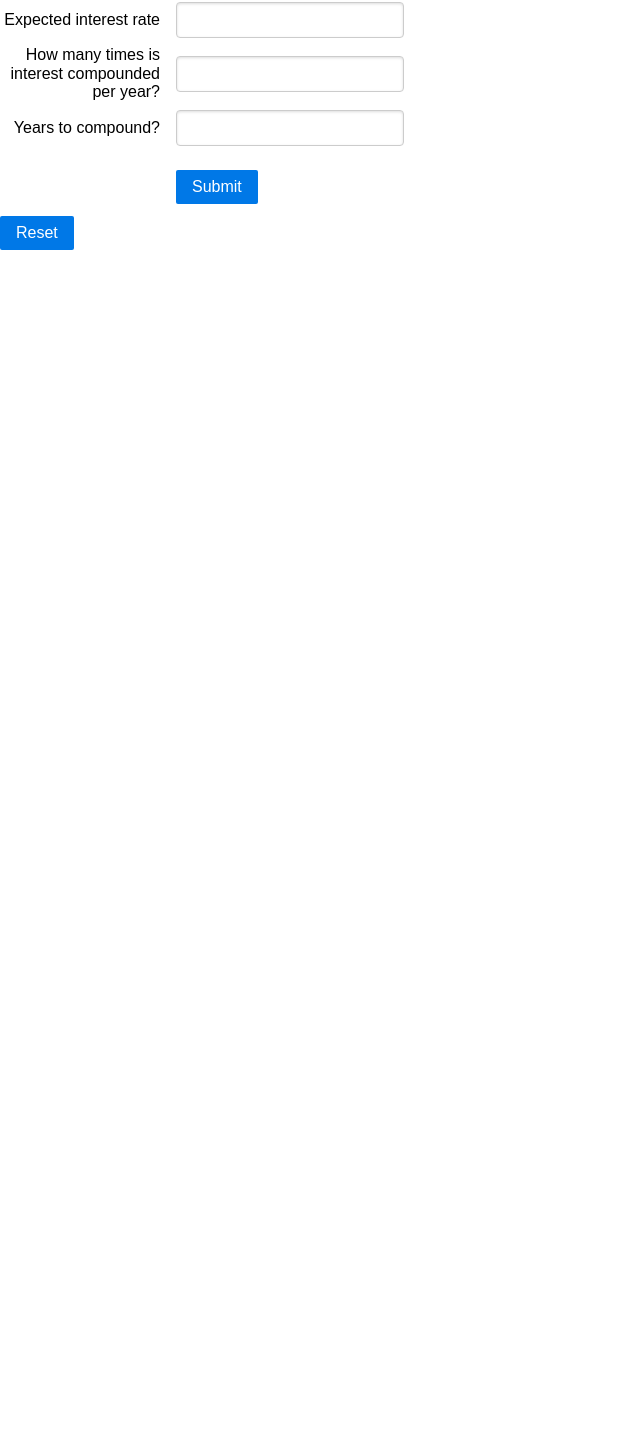
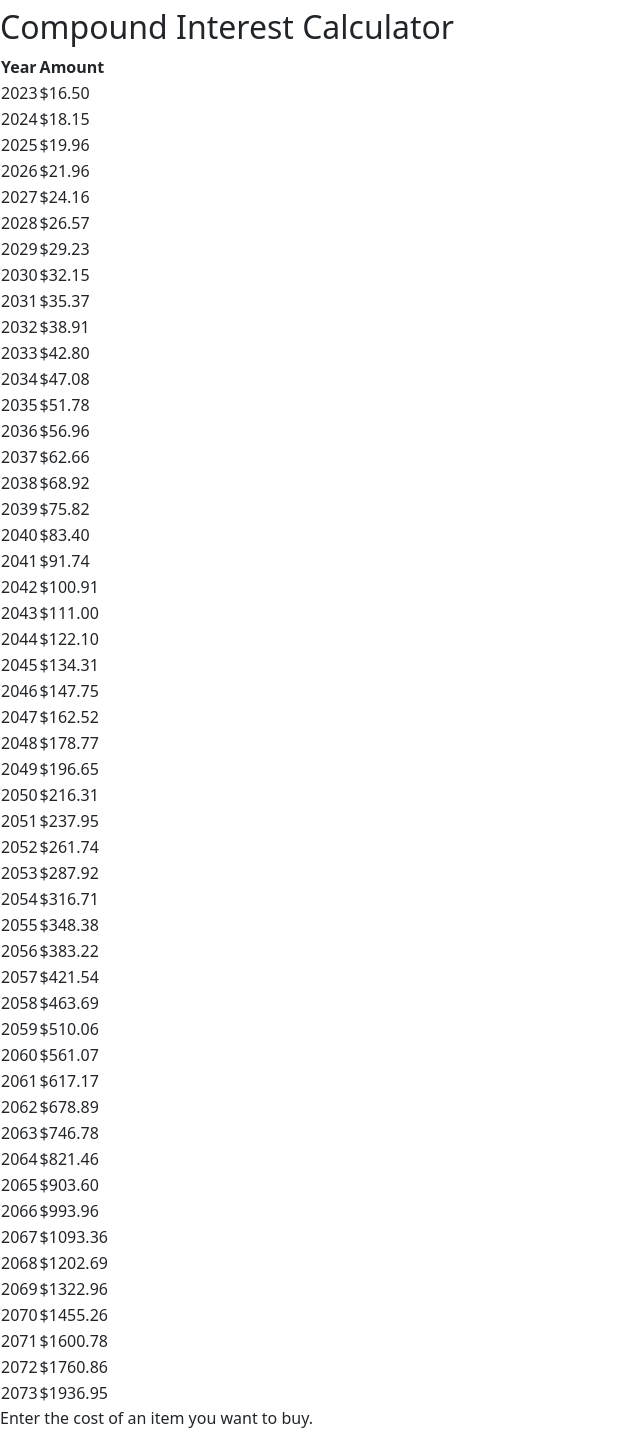
Before and after one commit to Jrod327/financial-calculators, a React (Vite) app: page / in a window 1280 px wide. Shown: the part 48-1486 px from the top of the page, without its empty margins (0-640 px from the left). Before the commit the page ends 800 px from the top, so only its background shows below. Built offline with nearby package versions, Linux system fonts and the light colour scheme.

Commit message:
add compound interest functionality

```diff
--- a/index.html
+++ b/index.html
@@ -5,14 +5,18 @@
 		<link rel="icon" type="image/svg+xml" href="/vite.svg" />
 		<meta name="viewport" content="width=device-width, initial-scale=1" />
 		<link
+			href="https://cdn.jsdelivr.net/npm/bootstrap@5.3.0/dist/css/bootstrap.min.css"
 			rel="stylesheet"
-			href="https://cdn.jsdelivr.net/npm/purecss@3.0.0/build/pure-min.css"
-			integrity="sha384-X38yfunGUhNzHpBaEBsWLO+A0HDYOQi8ufWDkZ0k9e0eXz/tH3II7uKZ9msv++Ls"
+			integrity="sha384-9ndCyUaIbzAi2FUVXJi0CjmCapSmO7SnpJef0486qhLnuZ2cdeRhO02iuK6FUUVM"
 			crossorigin="anonymous" />
 		<title>Financial Calculators</title>
 	</head>
 	<body>
 		<div id="root"></div>
 		<script type="module" src="/src/main.jsx"></script>
+		<script
+			src="https://cdn.jsdelivr.net/npm/bootstrap@5.3.0/dist/js/bootstrap.bundle.min.js"
+			integrity="sha384-geWF76RCwLtnZ8qwWowPQNguL3RmwHVBC9FhGdlKrxdiJJigb/j/68SIy3Te4Bkz"
+			crossorigin="anonymous"></script>
 	</body>
 </html>
--- a/package.json
+++ b/package.json
@@ -11,6 +11,7 @@
   },
   "dependencies": {
     "react": "^18.2.0",
+    "react-bootstrap": "^2.8.0",
     "react-dom": "^18.2.0"
   },
   "devDependencies": {
--- a/src/App.jsx
+++ b/src/App.jsx
@@ -1,94 +1,19 @@
+import FormComponent from "./FormComponent";
+import CompoundInterestCalculator from "./CompoundInteretCalculator";
 import { useState } from "react";
 
-//MAKE A WEBAPP THAT TAKES A PURCHASE AND CONVINCES YOU NOT TO BUY IT BY SHOWING A CHART.JS CHART
-//OF WHAT THAT PURCHASE PRICE COULD DO IF IT WAS INVESTED IN THE STOCK MARKET OR HYSA.
-//SHOW HOW MANY TIMES YOU COULD PURCHASE THAT PRODUCT IN THE FUTURE FOR EACH 5 YEARS YOU'RE INVESTED
+export default function App() {
+	const [price, setPrice] = useState(15);
 
-//ALSO SHOW WHAT YOU'LL PAY ON A LOAN OVER TIME IN INTEREST VS PRINCIPAL AND HIGHLIGHT HOW MUCH EXTRA IS PAID IN INTEREST
-
-//MAYBE ALSO A SITE THAT SHOWS BEGINNERS HOW TO INVEST AND MAKE IT LESS SCARY FOR THEM. MAYBE HAVE KEY WORDS THAT YOU OPEN A MODAL WITH A LAYMANS EXPLANATION OF WHAT THEY MEAN
-
-export default function App() {
-	const [principal, setPrincipal] = useState("");
-	const [interest, setInterest] = useState("");
-	const [timesCompounded, setTimesCompounded] = useState("");
-	const [time, setTime] = useState("");
-	const [showResult, setShowResult] = useState(false);
-
-	const result =
-		principal *
-		Math.pow(1 + interest / 100 / timesCompounded, timesCompounded * time);
-
-	function handleResult(e) {
-		e.preventDefault();
-		setShowResult(true);
-	}
-
-	function handleReset() {
-		setPrincipal("");
-		setInterest("");
-		setTimesCompounded("");
-		setTime("");
-		setShowResult(false);
+	function handlePriceChange(newPrice) {
+		setPrice(newPrice);
 	}
 
 	return (
-		<div>
-			<form className="pure-form pure-form-aligned">
-				<fieldset>
-					<div className="pure-control-group">
-						<label>Initial investment</label>
-						<input
-							type="text"
-							value={principal}
-							onChange={e => setPrincipal(Number(e.target.value))}
-						/>
-					</div>
-					<div className="pure-control-group">
-						<label>Expected interest rate</label>
-						<input
-							type="text"
-							value={interest}
-							onChange={e => setInterest(Number(e.target.value))}
-						/>
-					</div>
-					<div className="pure-control-group">
-						<label>How many times is interest compounded per year?</label>
-						<input
-							type="text"
-							value={timesCompounded}
-							onChange={e => setTimesCompounded(Number(e.target.value))}
-						/>
-					</div>
-					<div className="pure-control-group">
-						<label>Years to compound?</label>
-						<input
-							type="text"
-							value={time}
-							onChange={e => setTime(Number(e.target.value))}
-						/>
-					</div>
-					<div className="pure-controls">
-						<button
-							type="submit"
-							className="pure-button pure-button-primary"
-							onClick={handleResult}>
-							Submit
-						</button>
-						{showResult && (
-							<h1>
-								After {time} year(s), your initial investment of {principal} at
-								a return of {interest}% per year would be worth $
-								{Math.round(result)}
-							</h1>
-						)}
-					</div>
-				</fieldset>
-			</form>
-
-			<button className="pure-button pure-button-primary" onClick={handleReset}>
-				Reset
-			</button>
-		</div>
+		<>
+			<h1>True Cost</h1>
+			<CompoundInterestCalculator principal={price}/>
+			<FormComponent onSubmit={handlePriceChange} />
+		</>
 	);
 }
--- /dev/null
+++ b/src/CompoundInteretCalculator.jsx
@@ -0,0 +1,47 @@
+import React, { useState } from "react";
+
+const CompoundInterestCalculator = ({ principal }) => {
+	const interestRate = 0.1; // 10% interest rate
+
+	const getCurrentYear = () => new Date().getFullYear();
+
+	const calculateCompoundInterest = () => {
+		const interestValues = [];
+		let currentPrincipal = principal;
+		const currentYear = getCurrentYear();
+
+		for (let year = currentYear; year <= currentYear + 50; year++) {
+			const interest = currentPrincipal * interestRate;
+			currentPrincipal += interest;
+			interestValues.push({ year, amount: currentPrincipal });
+		}
+
+		return interestValues;
+	};
+
+	const interestValues = calculateCompoundInterest();
+
+	return (
+		<div>
+			<h2>Compound Interest Calculator</h2>
+			<table>
+				<thead>
+					<tr>
+						<th>Year</th>
+						<th>Amount</th>
+					</tr>
+				</thead>
+				<tbody>
+					{interestValues.map(({ year, amount }) => (
+						<tr key={year}>
+							<td>{year}</td>
+							<td>${amount.toFixed(2)}</td>
+						</tr>
+					))}
+				</tbody>
+			</table>
+		</div>
+	);
+};
+
+export default CompoundInterestCalculator;
--- /dev/null
+++ b/src/FormComponent.jsx
@@ -0,0 +1,34 @@
+import Button from "react-bootstrap/Button";
+import Form from "react-bootstrap/Form";
+import { useState } from "react";
+
+function FormComponent({ onSubmit }) {
+	const [inputValue, setInputValue] = useState("");
+	function handleChange(e) {
+		setInputValue(Number(e.target.value));
+	}
+	function handleSubmit(e) {
+		e.preventDefault();
+		onSubmit(Number(inputValue));
+		setInputValue("");
+	}
+
+	return (
+		<Form onSubmit={handleSubmit}>
+			<Form.Group className="mb-3">
+				<Form.Label>Enter the cost of an item you want to buy.</Form.Label>
+				<Form.Control
+					type="text"
+					placeholder="Enter item's price"
+					value={inputValue}
+					onChange={handleChange}
+				/>
+			</Form.Group>
+			<Button variant="primary" type="submit">
+				Submit
+			</Button>
+		</Form>
+	);
+}
+
+export default FormComponent;
```
Also changed, not shown: src/InvestmentCalculator.jsx (added, +94 -0 lines), 2 other files (tests, documents, lock files or other folders).
